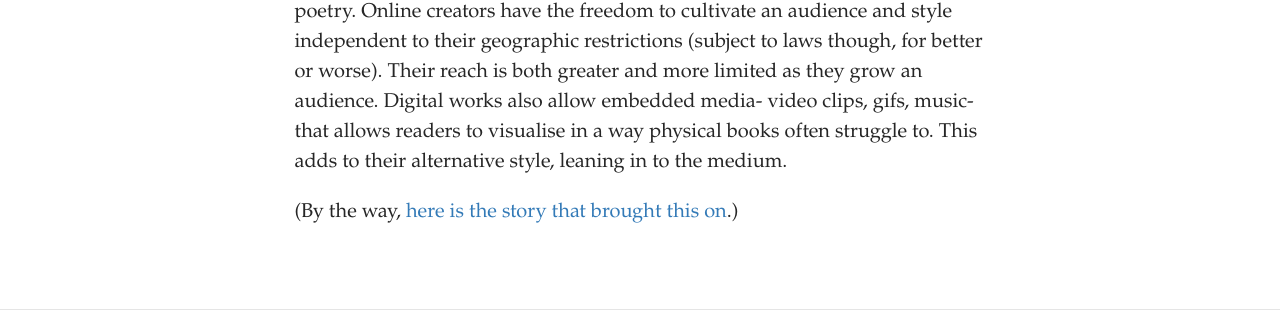
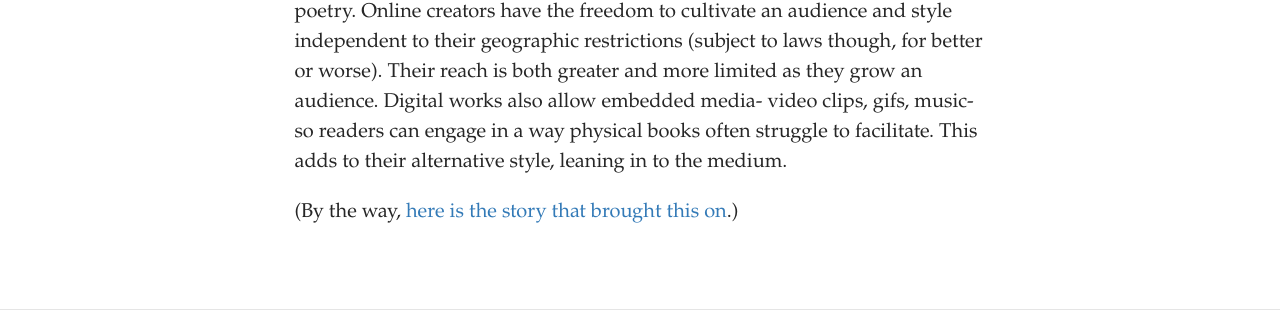
Before and after one commit to SammySpinsAYarn/Blog, a Jekyll site: the page built from _posts/2023-07-06-can-go-back-to-books-now.md, in a window 1280 px wide. Shown: the part 1098-1410 px from the top of the page. Built offline with Jekyll 4.4.1, drawn with Linux system fonts in a browser that asks for light colours; some web fonts are replaced; some of the changed text lies outside the part shown.

Commit message:
Update Post “2023-07-06-can-go-back-to-books-now”

```diff
--- a/_posts/2023-07-06-can-go-back-to-books-now.md
+++ b/_posts/2023-07-06-can-go-back-to-books-now.md
@@ -9,6 +9,6 @@ W﻿attpad. FanFiction.net. AO3. These are major publishing platforms for Joe An
 
 Open access digital stories can hugely vary in quality. They range from the infamous, like the *My Immortal* fanfic, to the hugely successful, such as *The Martian*. Anybody with internet access can write on platforms ranging from those designed for a single author's work, to library-style collections, to blogs and social media posts. This is the nature of media online. This disparity means there are those who will not read books that are not traditionally published. They rely on the quality control provided by publishing houses.  Not a bad idea. Publishing houses need to ensure their products meet their criteria, so there is a self-determined standard they hold their stories to. This is part of the service readers pay for in buying that book. But that does not mean stories that have not gone through this process all lack merit. There are many online by people who have honed their writing skills and produce quality stories. After all, some books are picked up from digital platforms to be traditionally published. They are recognised for their quality not just by their enthusiastic fans, but by companies who stake income and reputation on the stories accepted and books they produced.
 
-Y﻿et the lack of censorship means the stories are *allowed* to be different. They can rely on tropes of be completely alien. Lean into pop culture or entirely ignore it. Be six word stories or tomes of over a thousand pages. There is a reason instagram poetry is recognised as a different style to conventional poetry. Online creators have the freedom to cultivate an audience and style independent to their geographic restrictions (subject to laws though, for better or worse). Their reach is both greater and more limited as they grow an audience. Digital works also allow embedded media- video clips, gifs, music- that allows readers to visualise in a way physical books often struggle to. This adds to their alternative style, leaning in to the medium.
+Y﻿et the lack of censorship means the stories are *allowed* to be different. They can rely on tropes of be completely alien. Lean into pop culture or entirely ignore it. Be six word stories or tomes of over a thousand pages. There is a reason instagram poetry is recognised as a different style to conventional poetry. Online creators have the freedom to cultivate an audience and style independent to their geographic restrictions (subject to laws though, for better or worse). Their reach is both greater and more limited as they grow an audience. Digital works also allow embedded media- video clips, gifs, music- so readers can engage in a way physical books often struggle to facilitate. This adds to their alternative style, leaning in to the medium.
 
 (﻿By the way, [here is the story that brought this on](https://wanderinginn.com/table-of-contents/).)
```
